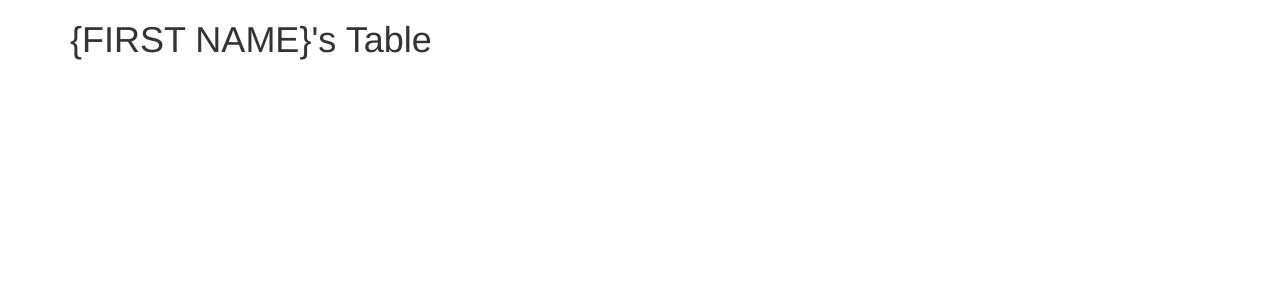
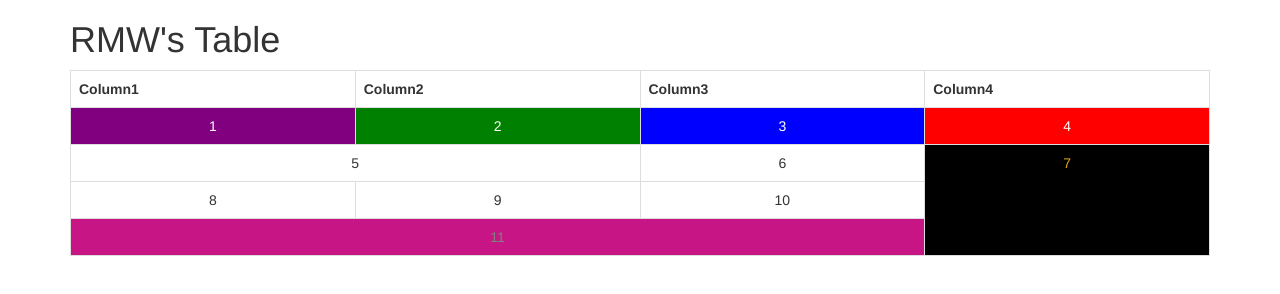
Before and after one commit to RWilbur745/CIS152_HIVE_LAIR, a plain HTML site: page WilburII_RobertM_unit8_assignment/index.html in a window 1280 px wide. Drawn offline with Linux system fonts and the light colour scheme.

Commit message:
final_complete

```diff
--- a/WilburII_RobertM_unit8_assignment/css/site.css
+++ b/WilburII_RobertM_unit8_assignment/css/site.css
@@ -0,0 +1,34 @@
+
+table {
+border: thin;
+border-style: double;
+border-color: lightblue;
+
+}
+td {
+    text-align: center;
+}
+.one{
+    color: white;
+    background-color: purple;
+}
+.two{
+    color: white;
+    background-color: green;
+}
+.three{
+    color: white;
+    background-color: blue;
+}
+.four{
+    color: white;
+    background-color: red;
+}
+.seven{
+    color: goldenrod;
+    background-color: black;
+}
+.eleven{
+    color: grey;
+    background-color: mediumvioletred;
+}
--- a/WilburII_RobertM_unit8_assignment/index.html
+++ b/WilburII_RobertM_unit8_assignment/index.html
@@ -14,7 +14,7 @@
     <div class="container">
         <div class="row">
             <div class="col-md-12">
-                <h1>{FIRST NAME}'s Table</h1>
+                <h1>RMW's Table</h1>
             </div>
         </div>
         <div class="row">
@@ -22,6 +22,36 @@
 
                 <table class="table table-bordered">
                     <!-- build your table in here -->
+                    <!-- table style="width:100%"-->
+
+                        <tr>
+                            <th>Column1</th>
+                            <th>Column2</th>
+                            <th>Column3</th>
+                            <th>Column4</th>
+                        </tr>
+                        <tr>
+                            <td class="one">1</td>
+                            <td class="two">2</td>
+                            <td class="three">3</td>
+                            <td class="four">4</td>
+                        </tr>
+                        <tr>
+                            <td colspan="2">5</td>
+                            <td>6</td>
+                            <td class="seven" rowspan="3">7</td>
+
+                        </tr>
+                        <tr>
+                            <td>8</td>
+                            <td>9</td>
+                            <td>10</td>
+                        </tr>
+                        <tr>
+                            <td class="eleven" colspan="3">11</td>
+                        </tr>
+
+
                 </table>
 
             </div>
```
